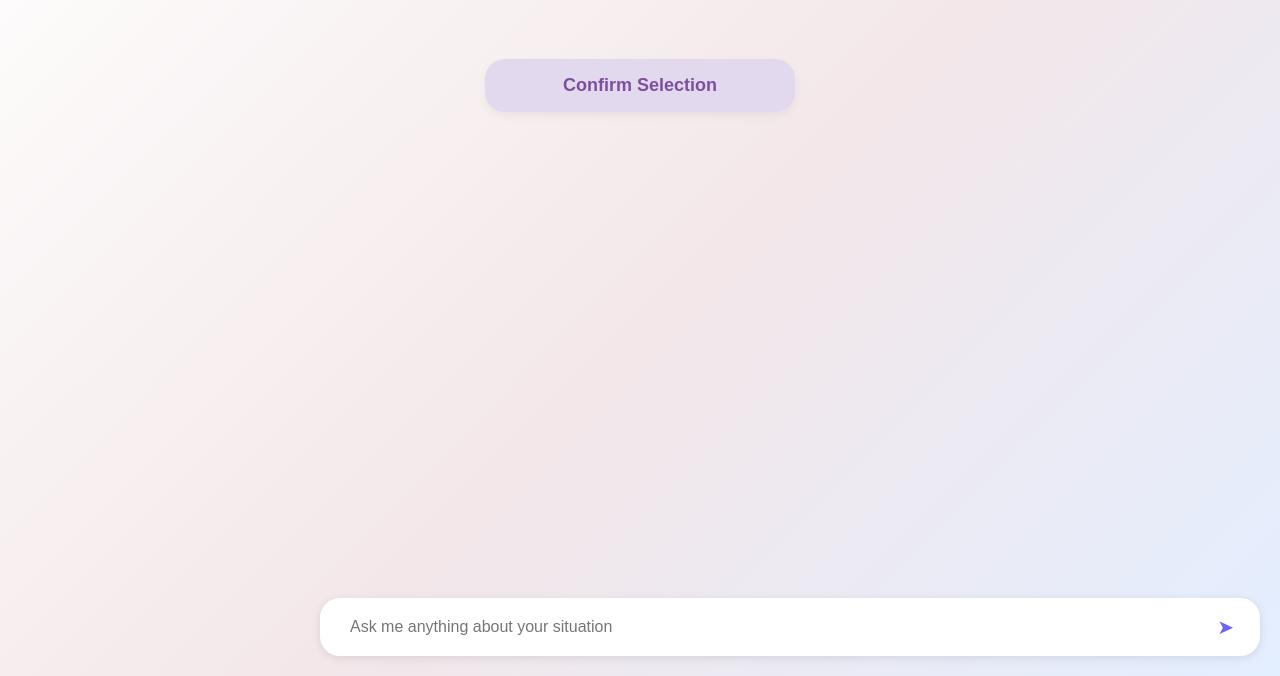
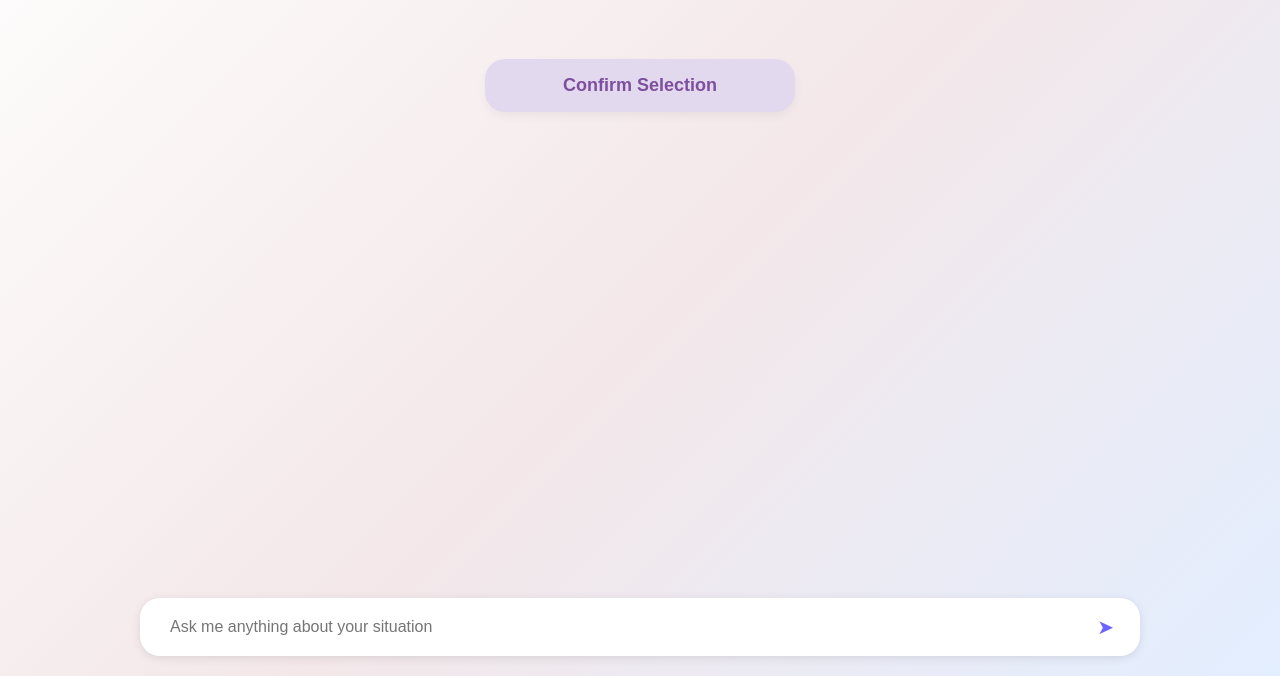
Before and after one commit to kimjoel3/ViewPoint, a Flask app: page /google-login in a window 1280 px wide. Shown: the part 124-800 px from the top of the page. Run offline with Flask 3, Linux system fonts and the light colour scheme.

Commit message:
Fixed chat message container to be centered and show text correctly

```diff
--- a/templates/start.html
+++ b/templates/start.html
@@ -155,14 +155,16 @@
         .input-container {
             position: fixed;
             bottom: 20px;
-            left: 320px;
-            right: 20px;
+            left: 50%; /* Move to the center of the page */
+            transform: translateX(-50%); /* Shift it back by half its width */
             display: flex;
             align-items: center;
             background-color: #fff;
             border-radius: 20px;
             box-shadow: 0 2px 10px rgba(0, 0, 0, 0.1);
             padding: 10px 20px;
+            width: 75%; /* Adjust width as needed */
+            max-width: 1200px; /* Prevent it from becoming too wide on large screens */
         }
 
         .input-container input {
```
